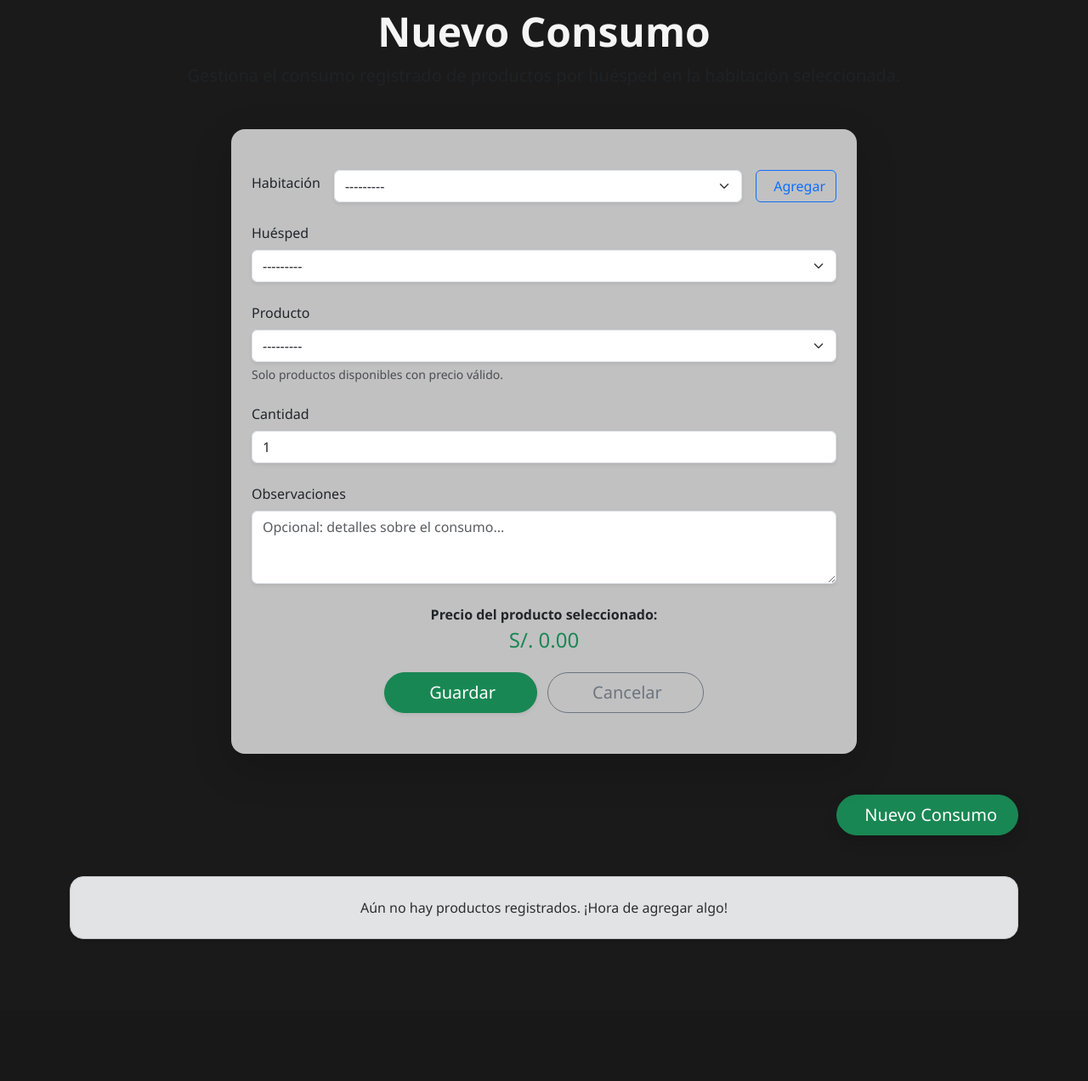
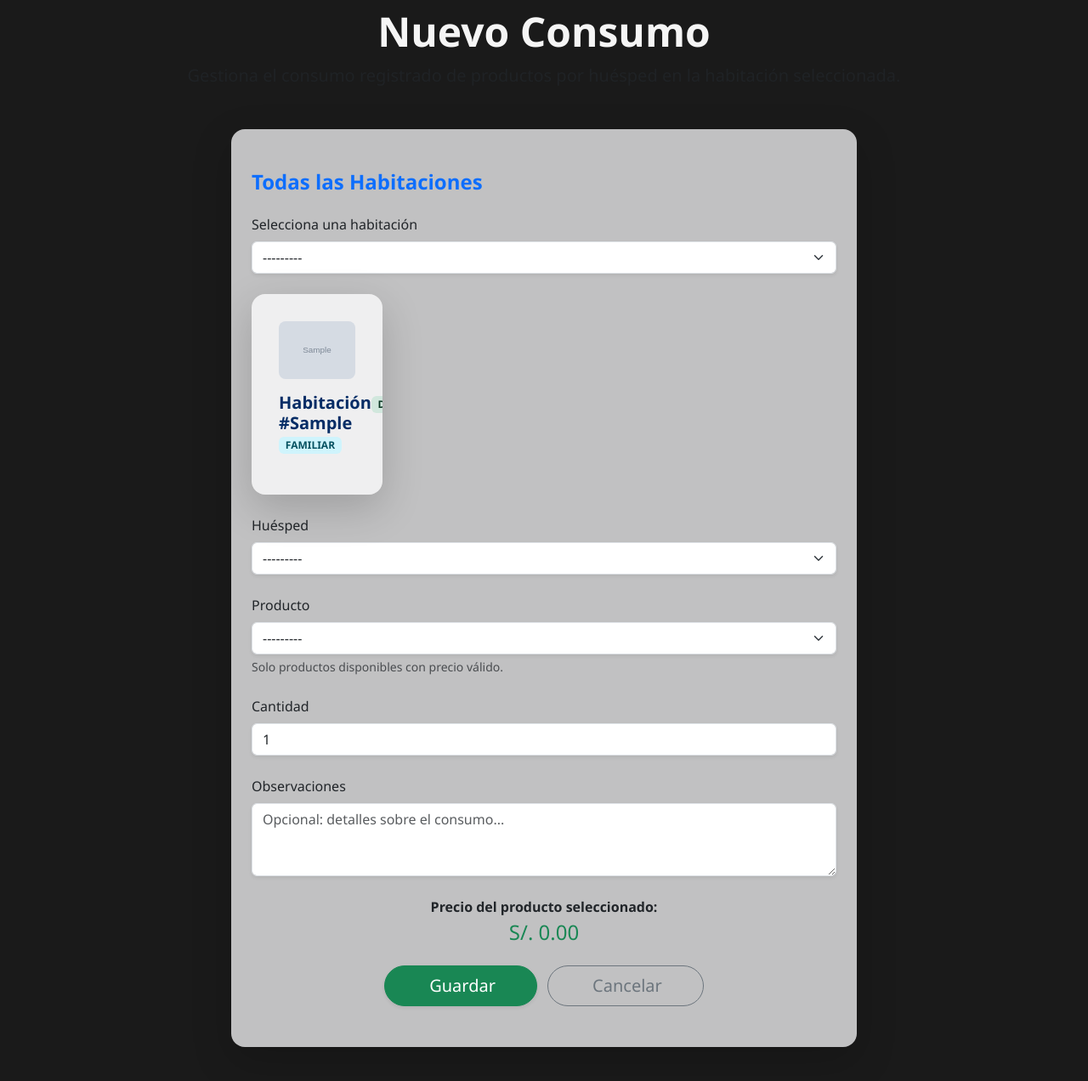
Before and after one commit to arcaoexdi/01_arca_oexdi_software_hotelero, a Django app: page /consumos/nuevo/ in a window 1280 px wide. Shown: the part 170-1442 px from the top of the page at 85% size. Before the commit the page ends 1275 px from the top, so only its background shows below. Run offline with Django 5.2, Linux system fonts and the light colour scheme; tables that the repository leaves empty hold one stand-in row (values such as "Sample post"); grey boxes marked "Sample" are stand-in pictures; some libraries are stand-ins or nearby versions.

Commit message:
Actualización en consumo_form.html y views.py para la selección de habitación

```diff
--- a/consumos/templates/consumos/consumo_form.html
+++ b/consumos/templates/consumos/consumo_form.html
@@ -19,12 +19,10 @@
                         {% csrf_token %}
 
                         <!-- Habitaciones -->
-                        <div class="mb-4 d-flex align-items-center">
-                            <label for="{{ form.habitacion.id_for_label }}" class="form-label">Habitación</label>
-                            {{ form.habitacion|add_class:"form-select ms-3" }}
-                            <a href="{% url 'habitaciones:habitacion_create' %}" class="btn btn-outline-primary ms-3">
-                                <i class="bi bi-plus-circle me-2"></i> Agregar
-                            </a>
+                        <h4 class="fw-bold text-primary mb-4">Todas las Habitaciones</h4>
+                        <div class="mb-4">
+                            <label for="{{ form.habitacion.id_for_label }}" class="form-label">Selecciona una habitación</label>
+                            {{ form.habitacion|add_class:"form-select" }}
                             {% if form.habitacion.errors %}
                                 <div class="invalid-feedback d-block">
                                     {% for error in form.habitacion.errors %}
@@ -34,7 +32,39 @@
                             {% endif %}
                         </div>
 
+                        <div class="row row-cols-1 row-cols-sm-2 row-cols-md-3 row-cols-lg-4 g-4 mb-4">
+                            {% for habitacion in habitaciones %}
+                            <div class="col">
+                                <div class="card h-100 border-0 shadow-lg rounded-4 px-3 py-3 bg-body bg-opacity-75 glass-effect animate__animated animate__fadeInUp habitacion-card"
+                                     data-id="{{ habitacion.id }}">
+                                    <div class="card-body d-flex flex-column justify-content-between">
+                                        <div>
+                                            <img src="{% if habitacion.imagen %}{{ habitacion.imagen.url }}{% else %}{% static 'images/no-image.png' %}{% endif %}"
+                                                alt="Imagen de la habitación"
+                                                class="img-fluid mb-3 rounded-3 card-img-top"
+                                                style="max-height: 150px; object-fit: cover;">
 
+                                            <div class="d-flex justify-content-between align-items-start mb-3">
+                                                <div>
+                                                    <h5 class="fw-bold text-primary-emphasis mb-0">Habitación #{{ habitacion.numero }}</h5>
+                                                    <span class="badge bg-info-subtle text-info-emphasis text-uppercase small">{{ habitacion.get_tipo_display }}</span>
+                                                </div>
+                                                <div>
+                                                    <span class="badge
+                                                        {% if habitacion.get_estado_habitacion_display == 'Ocupada' %}bg-danger-subtle text-danger-emphasis
+                                                        {% elif habitacion.get_estado_habitacion_display == 'Disponible' %}bg-success-subtle text-success-emphasis
+                                                        {% else %}bg-warning-subtle text-warning-emphasis
+                                                        {% endif %}">
+                                                        {{ habitacion.get_estado_habitacion_display }}
+                                                    </span>
+                                                </div>
+                                            </div>
+                                        </div>
+                                    </div>
+                                </div>
+                            </div>
+                            {% endfor %}
+                        </div>
 
                         <!-- Huésped -->
                         <div class="mb-4">
@@ -158,12 +188,15 @@
     {% endif %}
 </div>
 
-<!-- Script para mostrar el precio -->
+<!-- Script para mostrar el precio y resaltar habitación seleccionada -->
 <script>
     document.addEventListener('DOMContentLoaded', function () {
         const productoSelect = document.getElementById('id_producto');
         const precioSpan = document.getElementById('precioProducto');
+        const habitacionSelect = document.getElementById('id_habitacion');
+        const tarjetas = document.querySelectorAll('.habitacion-card');
 
+        // Actualiza el precio del producto
         function updatePrecio() {
             const selectedOption = productoSelect.options[productoSelect.selectedIndex];
             const texto = selectedOption.textContent;
@@ -175,10 +208,37 @@
             }
         }
 
+        // Resalta la tarjeta seleccionada
+        function resaltarHabitacionSeleccionada() {
+            const idSeleccionado = habitacionSelect.value;
+
+            tarjetas.forEach(tarjeta => {
+                tarjeta.classList.remove('habitacion-seleccionada');
+                if (tarjeta.dataset.id === idSeleccionado) {
+                    tarjeta.classList.add('habitacion-seleccionada');
+                }
+            });
+        }
+
+        // Actualiza la habitación seleccionada al hacer clic en una tarjeta
+        tarjetas.forEach(tarjeta => {
+            tarjeta.addEventListener('click', () => {
+                const habitacionId = tarjeta.dataset.id;
+                habitacionSelect.value = habitacionId; // Actualiza el select
+                habitacionSelect.dispatchEvent(new Event('change')); // Dispara el evento change para aplicar cambios
+            });
+        });
+
+        // Eventos
         if (productoSelect) {
             productoSelect.addEventListener('change', updatePrecio);
             updatePrecio();
         }
+
+        if (habitacionSelect) {
+            habitacionSelect.addEventListener('change', resaltarHabitacionSeleccionada);
+            resaltarHabitacionSeleccionada(); // Para cuando ya hay habitación seleccionada al cargar
+        }
     });
 </script>
 {% endblock %}
--- a/consumos/views.py
+++ b/consumos/views.py
@@ -1,4 +1,4 @@
-from django.shortcuts import redirect
+from django.shortcuts import get_object_or_404, redirect, render
 from django.urls import reverse_lazy
 from django.views.generic import ListView, DetailView, CreateView, UpdateView, DeleteView
 from .forms import ConsumoForm
@@ -58,6 +58,17 @@ class ConsumoCreateView(CreateView):
         return context
 
 
+def consumo_detail(request, consumo_id):
+    consumo = get_object_or_404(Consumo, id=consumo_id)
+    habitaciones = Habitacion.objects.all()
+    context = {
+        'consumo': consumo,
+        'habitaciones': habitaciones,
+    }
+    return render(request, 'consumo/detalle.html', context)
+
+
+
 
 
 
```
